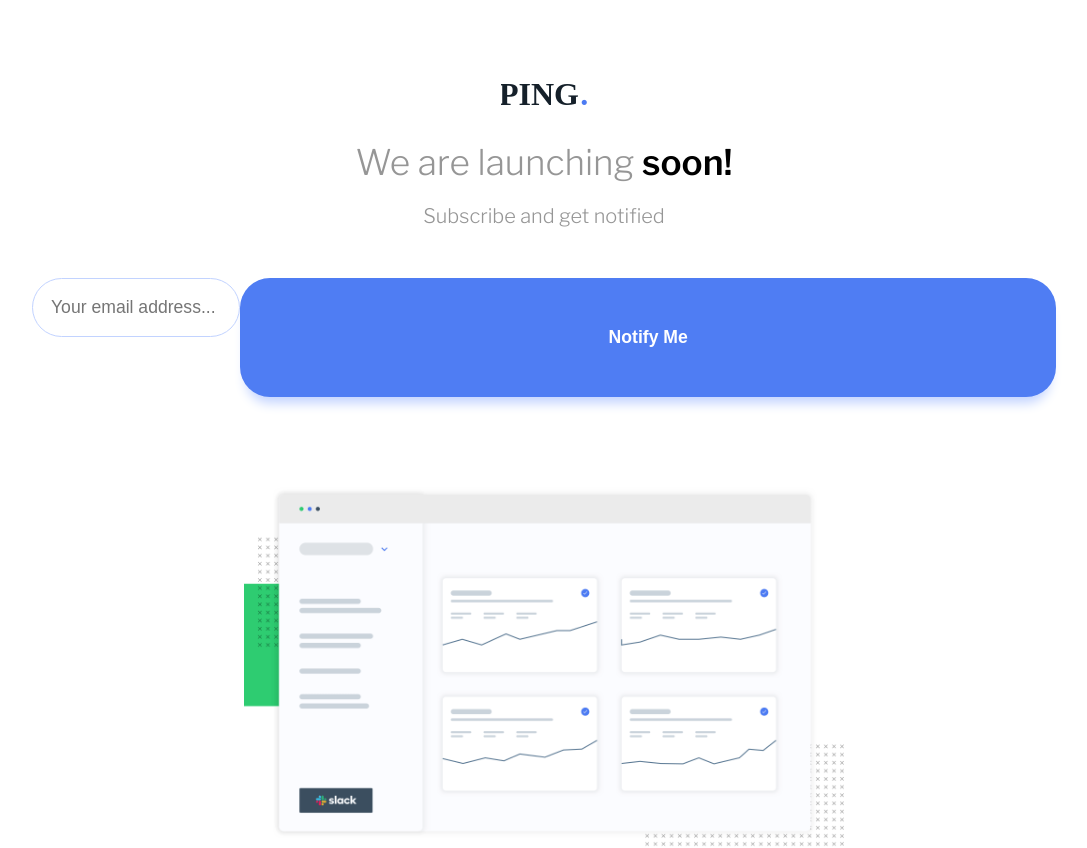
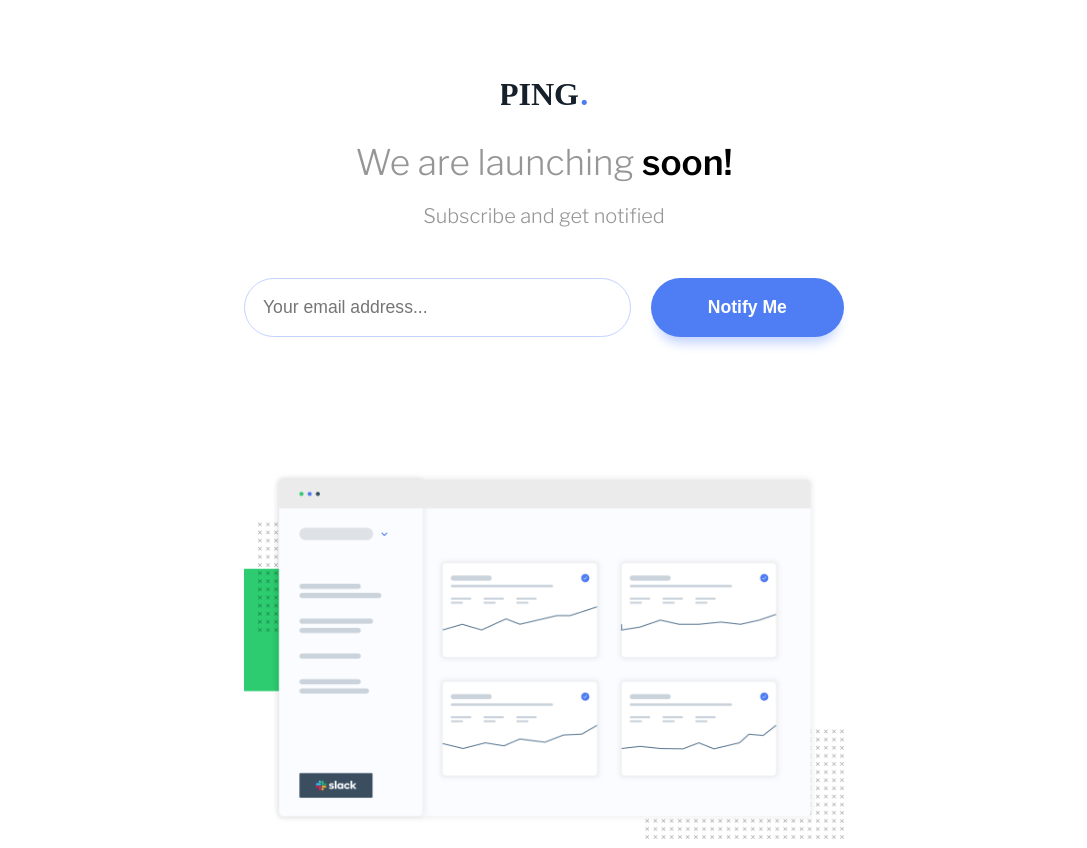
Before and after one commit to cbrands/coming-soon-react, a React (Create React App) app: page / in a window 1280 px wide. Shown: the top 848 px of the page, without its empty margins (96-1183 px from the left). Built offline with nearby package versions, Linux system fonts and the light colour scheme.

Commit message:
finish styling

```diff
--- a/src/components/EmailForm.css
+++ b/src/components/EmailForm.css
@@ -1,10 +1,8 @@
 .email-form {
   margin: 50px auto 90px auto;
   width: 80%;
-}
-
-.email-input {
-  margin-bottom: 20px;
+  max-width: 600px;
+  padding-bottom: 20px;
 }
 
 .email {
@@ -38,6 +36,7 @@
 }
 
 .submit {
+  margin-top: 20px;
   outline: 0;
   text-transform: capitalize;
   width: 100%;
@@ -60,6 +59,24 @@
 
 @media (min-width: 700px) {
   .email-form {
-    display: flex;
+    display: grid;
+    grid-template-columns: 2fr 1fr;
+    grid-template-areas:
+      "input submit"
+      "warning .";
+    grid-column-gap: 20px;
+  }
+
+  .email {
+    grid-area: input;
+  }
+
+  .validation-error {
+    grid-area: warning;
+  }
+
+  .submit {
+    margin-top: 0;
+    grid-area: submit;
   }
 }
--- a/src/components/EmailForm.js
+++ b/src/components/EmailForm.js
@@ -5,10 +5,8 @@ import './EmailForm.css';
 const EmailForm = () =>  {
   return (
     <form className="email-form"  action="#">
-      <div className="email-input">
-        <input className="email" type="text" name="email" placeholder="Your email address..." aria-label="Email input"/>
-        <p id="warning" className="validation-error">Please provide a valid email address</p>
-      </div>
+      <input className="email" type="text" name="email" placeholder="Your email address..." aria-label="Email input"/>
+      <p id="warning" className="validation-error">Please provide a valid email address</p>
       <input className="submit" type="submit" value="Notify me" aria-label="Submit button"/>
     </form>
   );
```
